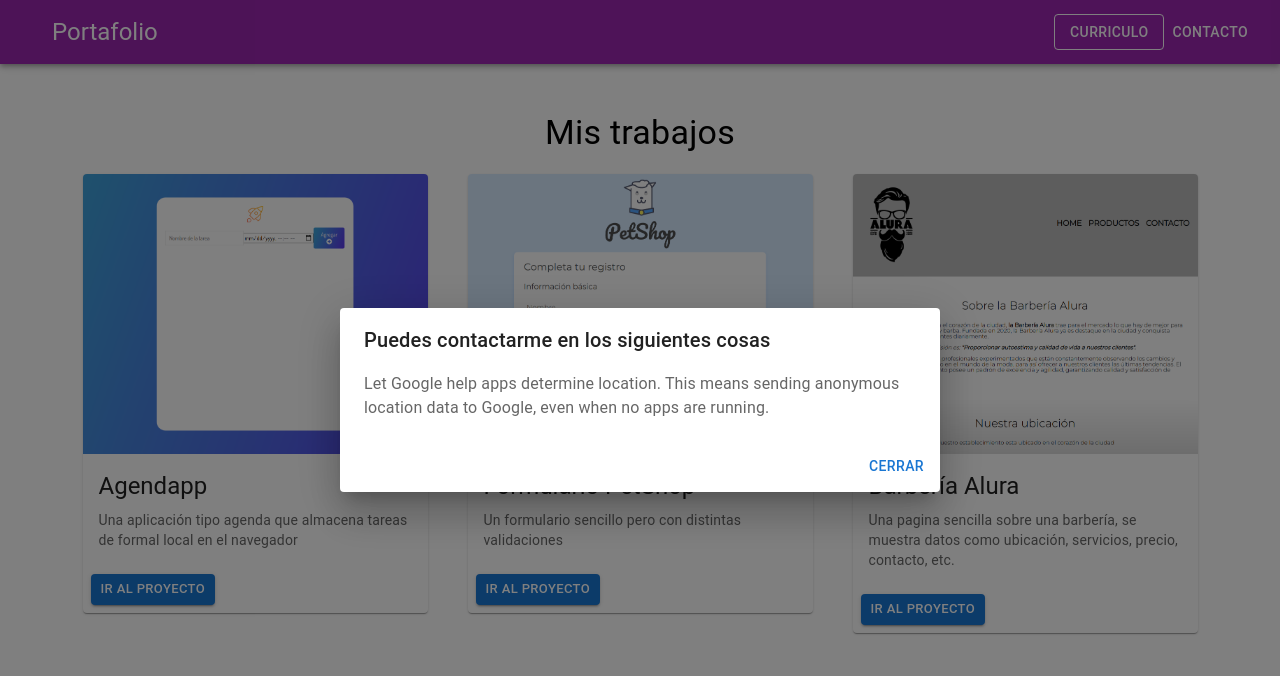
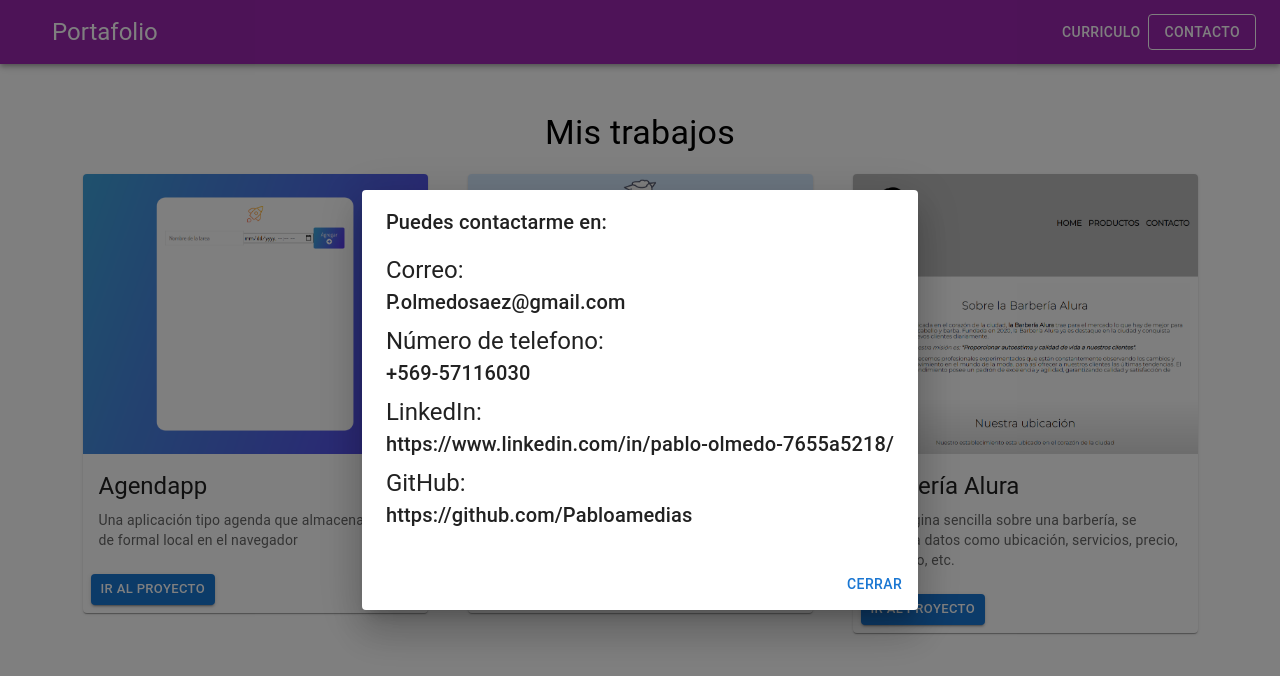
Before and after one commit to Pabloamedias/Portafolio, a React (Create React App) app: page / in a window 1280 px wide. Both pictures are taken after a click on the button "CONTACTO". Shown: the top 676 px of the page. Built offline with nearby package versions, Linux system fonts and the light colour scheme.

Commit message:
Correjimos algunos errores e intalamos un paquete para que nuesta pagina sea visible en github pages

```diff
--- a/package.json
+++ b/package.json
@@ -42,6 +42,7 @@
   },
   "devDependencies": {
     "@typescript-eslint/parser": "^5.11.0",
+    "gh-pages": "^3.2.3",
     "typescript": "^4.5.5"
   }
 }
--- /dev/null
+++ b/src/assets/styles.css
@@ -0,0 +1,3 @@
+.colorMorado {
+  color: purple;
+}
--- a/src/components/contacto.js
+++ b/src/components/contacto.js
@@ -3,10 +3,10 @@ import Button from "@mui/material/Button";
 import Dialog from "@mui/material/Dialog";
 import DialogActions from "@mui/material/DialogActions";
 import DialogContent from "@mui/material/DialogContent";
-import DialogContentText from "@mui/material/DialogContentText";
 import DialogTitle from "@mui/material/DialogTitle";
+import ContactoContenido from "./contactoContenido";
 
-export default function AlertDialog(props) {
+export default function BotonContacto() {
   const [open, setOpen] = React.useState(false);
 
   const handleClickOpen = () => {
@@ -19,7 +19,7 @@ export default function AlertDialog(props) {
 
   return (
     <div>
-      <Button color="inherit" onClick={handleClickOpen}>
+      <Button color="inherit" variant="outlined" onClick={handleClickOpen}>
         Contacto
       </Button>
       <Dialog
@@ -28,14 +28,11 @@ export default function AlertDialog(props) {
         aria-labelledby="alert-dialog-title"
         aria-describedby="alert-dialog-description"
       >
-        <DialogTitle id="alert-dialog-title">
-          {"Puedes contactarme en los siguientes cosas"}
+        <DialogTitle className="colorMorado">
+          Puedes contactarme en:
         </DialogTitle>
         <DialogContent>
-          <DialogContentText id="alert-dialog-description">
-            Let Google help apps determine location. This means sending
-            anonymous location data to Google, even when no apps are running.
-          </DialogContentText>
+          <ContactoContenido />
         </DialogContent>
         <DialogActions>
           <Button onClick={handleClose}>Cerrar</Button>
--- /dev/null
+++ b/src/components/contactoContenido.js
@@ -0,0 +1,34 @@
+import { Typography } from "@mui/material";
+export default function ContactoContenido() {
+  return (
+    <>
+      <Typography variant="h5" component="h5">
+        Correo:
+      </Typography>
+      <Typography variant="h6" component="h6" gutterBottom>
+        P.olmedosaez@gmail.com
+      </Typography>
+
+      <Typography variant="h5" component="h5">
+        Número de telefono:
+      </Typography>
+      <Typography variant="h6" component="h6" gutterBottom>
+        +569-57116030
+      </Typography>
+
+      <Typography variant="h5" component="h5">
+        LinkedIn:
+      </Typography>
+      <Typography variant="h6" component="h6" gutterBottom>
+        https://www.linkedin.com/in/pablo-olmedo-7655a5218/
+      </Typography>
+
+      <Typography variant="h5" component="h5">
+        GitHub:
+      </Typography>
+      <Typography variant="h6" component="h6" gutterBottom>
+        https://github.com/Pabloamedias
+      </Typography>
+    </>
+  );
+}
--- a/src/components/navBar.js
+++ b/src/components/navBar.js
@@ -5,13 +5,9 @@ import Toolbar from "@mui/material/Toolbar";
 import Typography from "@mui/material/Typography";
 import Button from "@mui/material/Button";
 import IconButton from "@mui/material/IconButton";
-import MenuIcon from "@mui/icons-material/Menu";
-import { grey } from "@mui/material/colors";
-import AlertDialog from "./contacto";
+import BotonContacto from "./contacto";
 
-export default function Navbar(props) {
-  const colorWhite = grey[50];
-
+export default function Navbar() {
   return (
     <Box sx={{ flexGrow: 1 }}>
       <AppBar position="static" color="secondary">
@@ -28,7 +24,6 @@ export default function Navbar(props) {
           </Typography>
           <Button
             color="inherit"
-            variant="outlined"
             onClick={() => {
               window.open(
                 "https://drive.google.com/file/d/13ArjvhrwcC4QgvsSoK7THNbzejhp6bPM/view?usp=sharing"
@@ -37,7 +32,7 @@ export default function Navbar(props) {
           >
             Curriculo
           </Button>
-          <AlertDialog />
+          <BotonContacto />
         </Toolbar>
       </AppBar>
     </Box>
```
Also changed, not shown: 1 other file (tests, documents, lock files or other folders).
